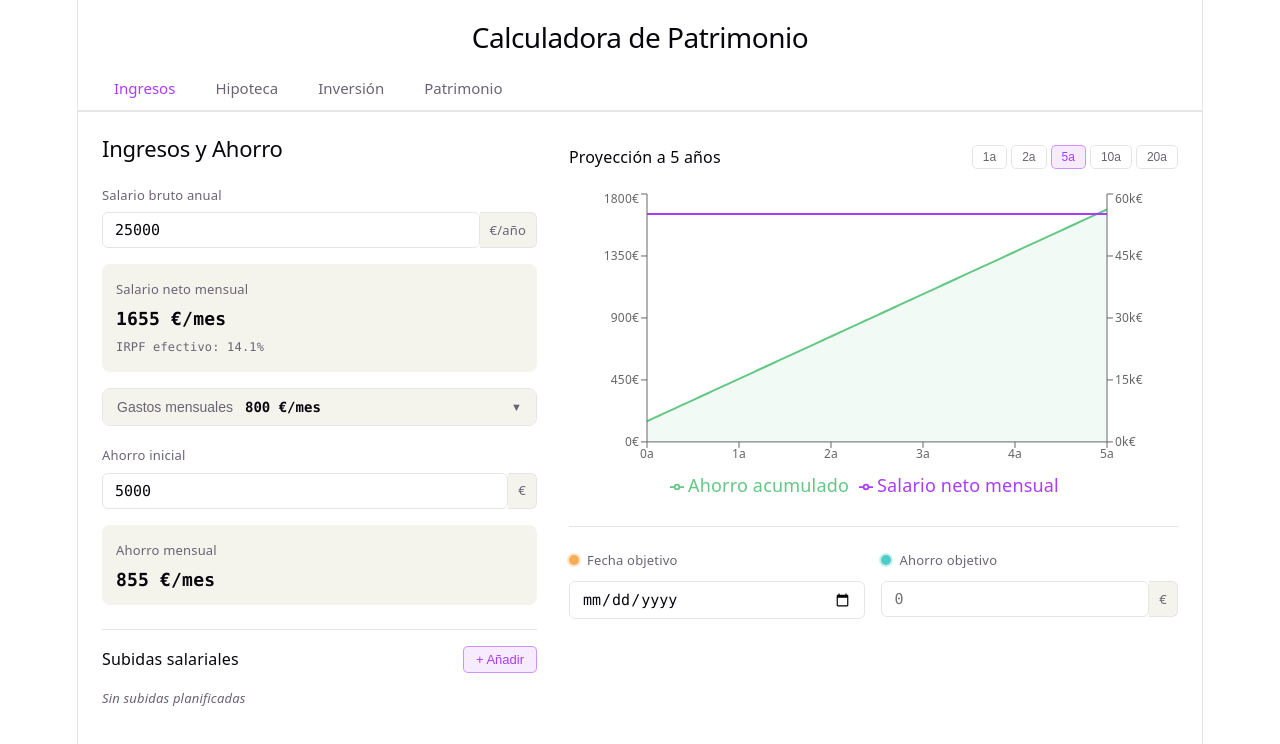
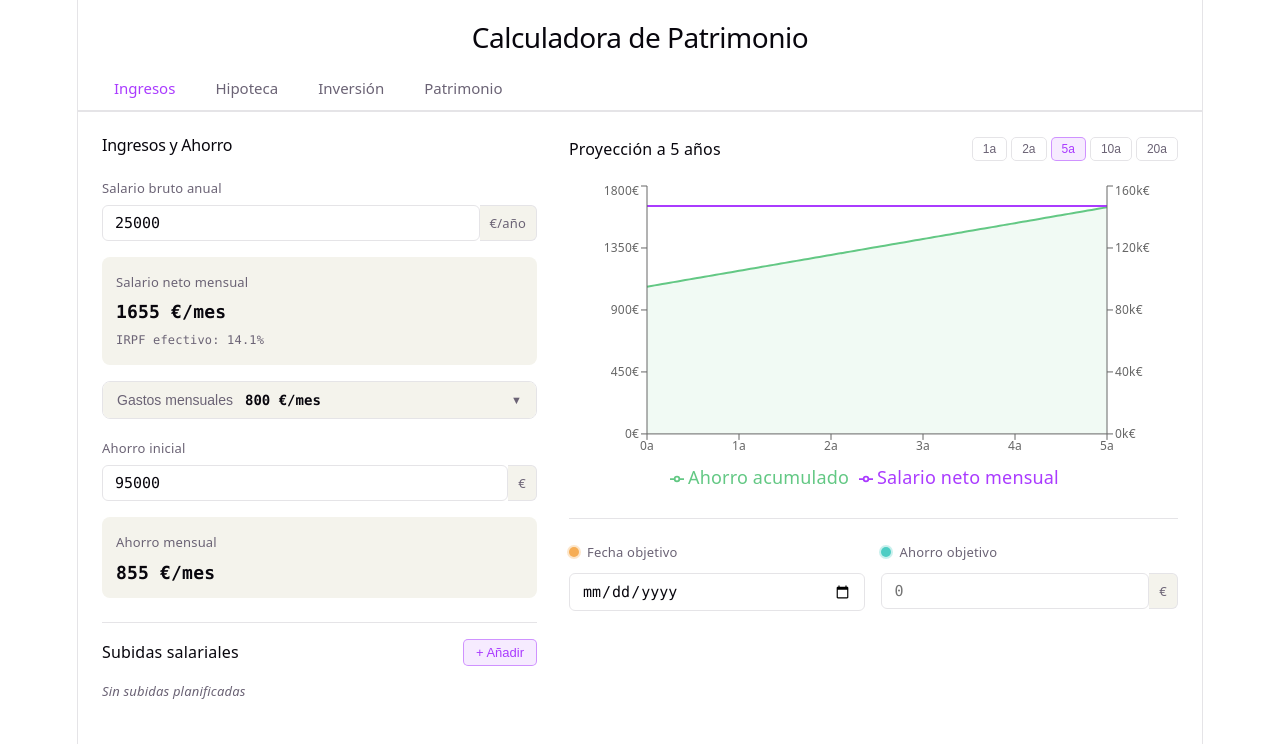
Before and after one commit to aleixRabassa/calculadora-patrimonio, a React (Vite) app: page / in a window 1280 px wide. Shown: the top 744 px of the page. Built offline with nearby package versions, Linux system fonts and the light colour scheme.

Commit message:
fix: update font size and weight for h2 in Ingresos component; adjust padding for charts

```diff
--- a/src/components/Ingresos.css
+++ b/src/components/Ingresos.css
@@ -12,7 +12,9 @@
 
 .ingresos h2 {
   margin: 0 0 20px;
-  font-size: 22px;
+  font-size: 16px;
+  font-weight: 500;
+  color: var(--text-h);
 }
 
 .ingresos h3 {
@@ -400,7 +402,7 @@ input[type="date"] {
 
 /* Charts */
 .ingresos__charts {
-  padding-top: 8px;
+  padding-top: 0;
 }
 
 .charts__header {
--- a/src/components/Ingresos.tsx
+++ b/src/components/Ingresos.tsx
@@ -31,7 +31,7 @@ interface IngresosState {
 const DEFAULT_STATE: IngresosState = {
   brutoAnual: 25_000,
   gastos: [{ id: 'gasto-default', descripcion: 'Gastos fijos', valor: 800 }],
-  ahorroInicial: 5_000,
+  ahorroInicial: 95_000,
   subidas: [],
 }
 
```
